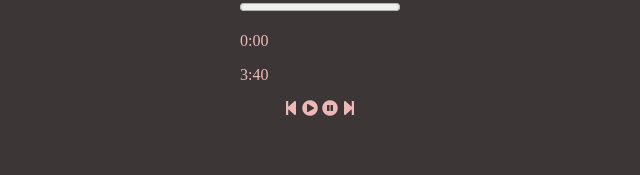
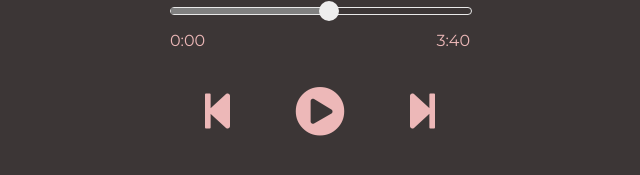
Before and after one commit to ItalianFanBoy/PlayerDeMusica, a plain HTML site: page index.html in a window 1280 px wide. Shown: the part 527-702 px from the top of the page, without its empty margins (320-960 px from the left). Drawn offline with Linux system fonts and the light colour scheme.

Commit message:
Finalizado estilização
Css finalizado com sucesso agora proximo passo ir trabalhar com o js

```diff
--- a/style.css
+++ b/style.css
@@ -8,6 +8,7 @@ body, html {
     height: 100vh;
     background-color: rgb(60, 54, 54);
     color: rgb(237, 184, 184);
+    font-family: 'Montserrat', sans-serif;
 }
 
 
@@ -23,3 +24,59 @@ img {
 h2 {
     margin-bottom: 5px;
 }
+
+.duracao {
+    width: 300px;
+    margin-top: 25px;
+}
+
+.barra {
+    width: 300px;
+    height: 6px;
+    border: 1px solid rgb(233, 233, 233);
+    border-radius: 5px;
+    display: flex;
+    align-items: center;
+    justify-content: flex-start;
+}
+
+progress {
+    height: 6px;
+    width: 50%;
+    background-color: #333;
+}
+
+.ponto {
+    width: 20px;
+    height: 20px;
+    background-color: #eee;
+    border-radius: 50%;
+    margin-left: -2px;
+}
+
+.tempo{
+    display: flex;
+    width: 300px;
+    justify-content: space-between;
+}
+
+.botao-play, .botao-pause  {
+    font-size: 50px;
+}
+
+.setas {
+    font-size: 40px;
+}
+
+.botao-pause {
+    display: none;
+}
+
+.player {
+    width: 300px;
+    display: flex;
+    justify-content: space-around;
+    align-items: center;
+    margin-top: 20px;
+    cursor: pointer;
+}
```
